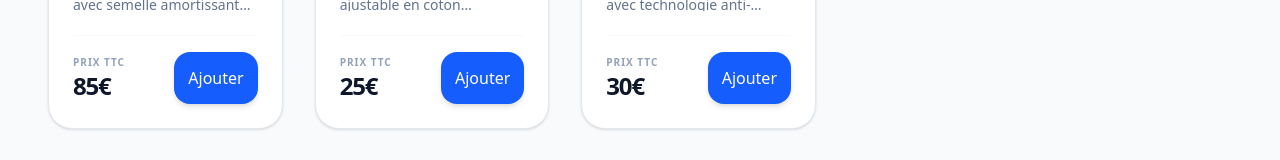
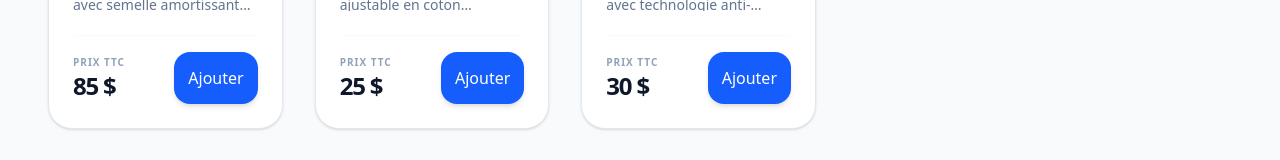
Before and after one commit to fanimandudi-dev/form_angular, an Angular app: page / in a window 1280 px wide. Shown: the part 430-590 px from the top of the page. Built offline with nearby package versions, Linux system fonts and the light colour scheme; grey boxes are pictures that could not be loaded.

Commit message:
changement de devise

```diff
--- a/src/app/app.html
+++ b/src/app/app.html
@@ -1,11 +1,3 @@
-<!DOCTYPE html>
-<html lang="en">
-<head>
-    <meta charset="UTF-8">
-    <meta name="viewport" content="width=device-width, initial-scale=1.0">
-    <title>Document</title>
-</head>
-<body>
 
 <main class="min-h-screen bg-slate-50 p-6">
   <div class="max-w-7xl mx-auto flex flex-col lg:flex-row gap-8">
@@ -23,6 +15,3 @@
 
   <router-outlet></router-outlet>
 </main>
-
-</body>
-</html>
--- a/src/app/component-e-com/card-produit/card-produit.html
+++ b/src/app/component-e-com/card-produit/card-produit.html
@@ -33,15 +33,14 @@
         <div class="flex items-center justify-between pt-4 border-t border-slate-50">
           <div class="flex flex-col">
             <span class="text-[10px] text-slate-400 font-bold uppercase tracking-widest">Prix TTC</span>
-            <span class="text-2xl font-black text-slate-900 tracking-tighter">{{ produit.prix }}€</span>
+            <span class="text-2xl font-black text-slate-900 tracking-tighter">{{ produit.prix }} $</span>
           </div>
 
           <button
 
             class="bg-blue-600 hover:bg-blue-700 text-white p-3.5 rounded-2xl transition-all shadow-md active:scale-90 hover:shadow-blue-200 flex items-center gap-2"
             title="Ajouter au panier"
-            (click)="ajouterAuPanier(produit)"
-          >
+            (click)="ajouterAuPanier(produit)">
           Ajouter
           </button>
         </div>
--- a/src/app/component-e-com/panier/panier.html
+++ b/src/app/component-e-com/panier/panier.html
@@ -22,7 +22,7 @@
 
         <div class="flex-1 min-w-0">
           <h4 class="text-sm font-bold text-slate-800 truncate">{{ item.nom }}</h4>
-          <p class="text-blue-600 font-black text-sm">{{ item.prix }}€</p>
+          <p class="text-blue-600 font-black text-sm">{{ item.prix }}$</p>
         </div>
 
         <button
@@ -46,7 +46,7 @@
     <div class="border-t border-dashed border-slate-200 pt-6">
       <div class="flex justify-between items-center mb-6">
         <span class="text-slate-500 font-medium">Total à régler</span>
-        <span class="text-3xl font-black text-slate-900">{{ calculerTotal() }}€</span>
+        <span class="text-3xl font-black text-slate-900">{{ calculerTotal() }}$</span>
       </div>
 
       <div class="flex flex-col gap-3">
```
